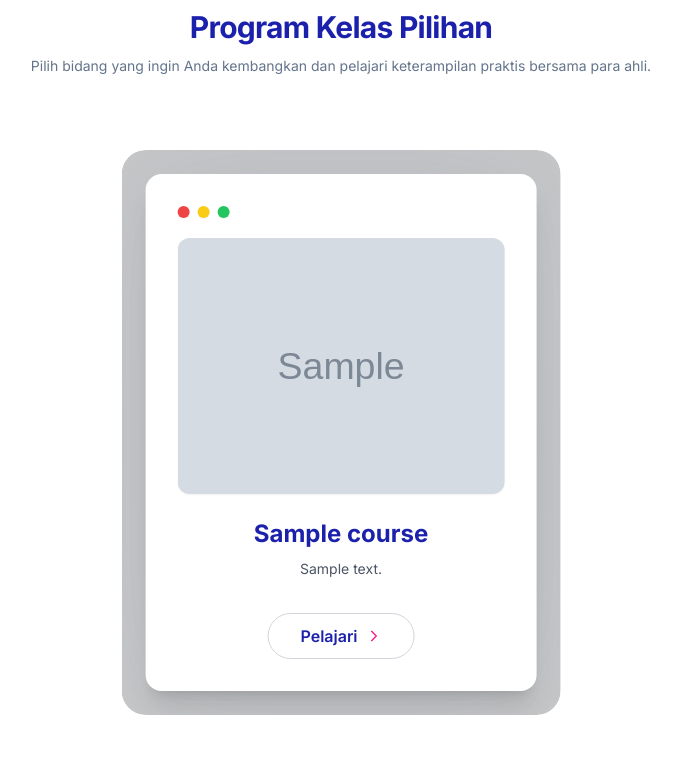
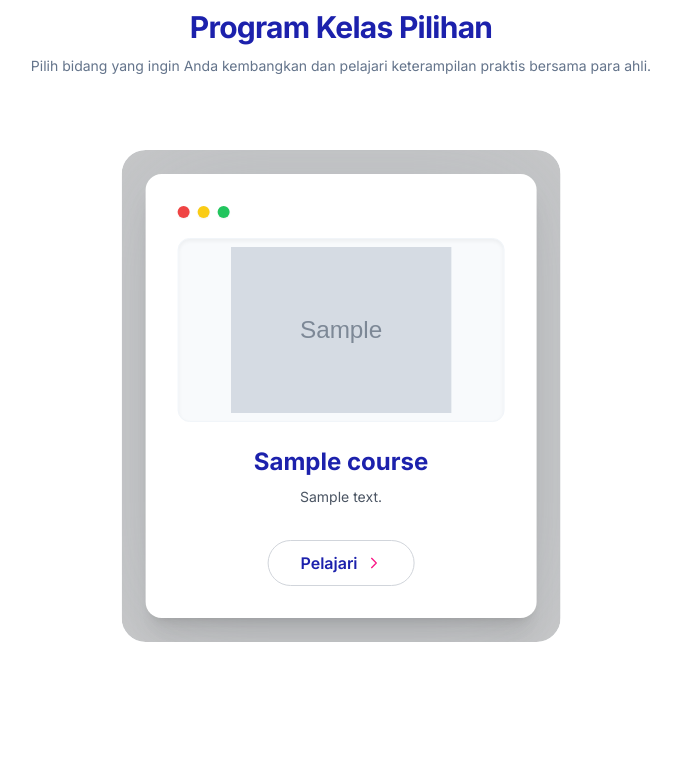
Before and after one commit to NurAkbarr/Upskill-By-Matla, a CodeIgniter 4 app: the page made by app/Views/home/index.php in a window 1280 px wide. Shown: the part 924-1707 px from the top of the page, without its empty margins (299-980 px from the left). Run offline with PHP 8.4 and a stand-in for CodeIgniter, Linux system fonts and the light colour scheme; the template is opened without the code that fills it: most values are stand-ins (such as "Sample title", 1, 10 or a date in 2020); grey boxes marked "Sample" are stand-in pictures; data that the repository does not hold is empty; some libraries are stand-ins or nearby versions.

Commit message:
fix: Sesuaikan ukuran banner slider agar tampil penuh (object-contain) tanpa terpotong

```diff
--- a/app/Views/home/index.php
+++ b/app/Views/home/index.php
@@ -133,12 +133,15 @@
                                             </div>
                                         </div>
 
-                                        <!-- Gambar Promosi Materi -->
-                                        <img
-                                            src="<?= base_url('uploads/courses/' . (!empty($c['banner_image']) ? $c['banner_image'] : 'course-1.jpg')) ?>"
-                                            alt="<?= esc($c['title']) ?>"
-                                            class="w-full h-48 md:h-64 object-cover rounded-xl mb-6 shadow-sm"
-                                        >
+                                        <!-- Gambar Promosi Materi (Tampil Penuh & Proporsional Tanpa Terpotong) -->
+                                        <div class="w-full aspect-[16/10] sm:aspect-video rounded-xl overflow-hidden bg-slate-50 border border-slate-100 mb-6 flex items-center justify-center p-1 sm:p-2 shadow-inner">
+                                            <img
+                                                src="<?= base_url('uploads/courses/' . (!empty($c['banner_image']) ? $c['banner_image'] : 'course-1.jpg')) ?>"
+                                                alt="<?= esc($c['title']) ?>"
+                                                class="w-full h-full object-contain rounded-lg transition-transform duration-300"
+                                                loading="lazy"
+                                            >
+                                        </div>
 
                                         <!-- Konten Teks -->
                                         <div class="text-center">
```
